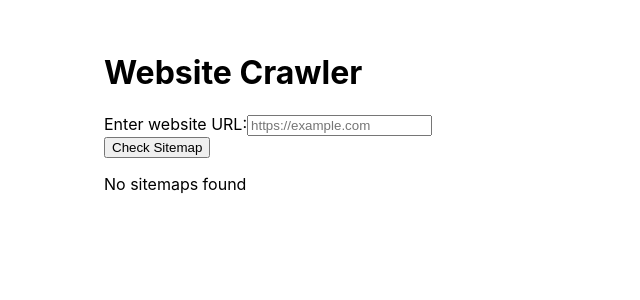
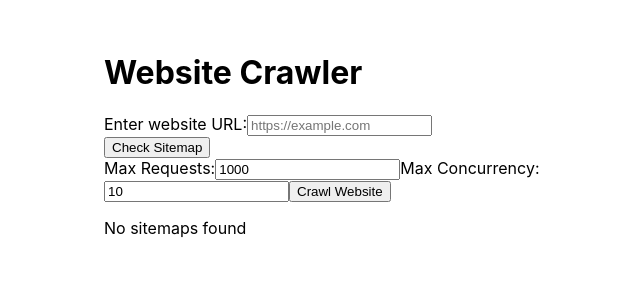
Before and after one commit to dsinger37/web-crawler-electron, a React (Vite) app: page / in a window 1280 px wide. Shown: the top 300 px of the page, without its empty margins (232-872 px from the left). Built offline with nearby package versions, Linux system fonts and the light colour scheme.

Commit message:
feat: add page counting by crawling a website
Add page counting by crawling the website. The number of pages and discovered urls are updated on the frontend in real time.

```diff
--- a/src/App.tsx
+++ b/src/App.tsx
@@ -1,10 +1,13 @@
 import { useState } from "react";
+import { CrawlButton } from "./components/CrawlButton";
 import { SitemapButton } from "./components/SitemapButton";
 import { WebsiteInput } from "./components/WebsiteInput";
 
 export const App = () => {
   const [websiteUrl, setWebsiteUrl] = useState("");
   const [sitemapPageCount, setSitemapPageCount] = useState<number | null>(null);
+  const [crawledPageCount, setCrawledPageCount] = useState<number | null>(null);
+  const [discoveredUrlCount, setDiscoveredUrlCount] = useState<number | null>(null);
 
   const handleWebsiteInputChange = (url: string) => {
     setWebsiteUrl(url);
@@ -14,12 +17,26 @@ export const App = () => {
     setSitemapPageCount(pageCount);
   };
 
+  const handleCrawlComplete = (pageCount: number, discoveredUrlCount: number, crawledUrls: string[]) => {
+    setCrawledPageCount(pageCount);
+    setDiscoveredUrlCount(discoveredUrlCount);
+    console.log("Crawled Urls", crawledUrls);
+  };
+
+  const onCrawlProgress = (pageCount: number, discoveredUrlCount: number) => {
+    setCrawledPageCount(pageCount);
+    setDiscoveredUrlCount(discoveredUrlCount);
+  };
+
   return (
     <div>
       <h1>Website Crawler</h1>
       <WebsiteInput value={websiteUrl} onChange={handleWebsiteInputChange} />
       <SitemapButton websiteUrl={websiteUrl} onSitemapParsed={handleSitemapParsed} />
+      <CrawlButton websiteUrl={websiteUrl} onCrawlComplete={handleCrawlComplete} onCrawlProgress={onCrawlProgress} />
       {sitemapPageCount !== null ? <p>Pages found in sitemap: {sitemapPageCount}</p> : <p>No sitemaps found</p>}
+      {crawledPageCount !== null ? <p>Pages crawled: {crawledPageCount}</p> : null}
+      {discoveredUrlCount !== null ? <p>URLs discovered: {discoveredUrlCount}</p> : null}
     </div>
   );
 };
--- /dev/null
+++ b/src/components/CrawlButton.tsx
@@ -0,0 +1,35 @@
+import { useState } from "react";
+
+interface CrawlButtonProps {
+  websiteUrl: string;
+  onCrawlProgress: (pageCount: number, discoveredUrlCount: number) => void;
+  onCrawlComplete: (pageCount: number, discoveredUrlCount: number, crawledUrls: string[]) => void;
+}
+
+export const CrawlButton = ({ websiteUrl, onCrawlProgress, onCrawlComplete }: CrawlButtonProps) => {
+  const [maxRequests, setMaxRequests] = useState(1000);
+  const [maxConcurrency, setMaxConcurrency] = useState(10);
+
+  const handleClick = async () => {
+    window.electronApi.on("crawl-progress", (event, pageCount: number, discoveredUrlCount: number) => {
+      onCrawlProgress(pageCount, discoveredUrlCount);
+    });
+
+    const { pageCount, discoveredUrlCount, crawledUrls } = await window.electronApi.invoke("crawl-website", websiteUrl, maxRequests, maxConcurrency);
+    onCrawlComplete(pageCount, discoveredUrlCount, crawledUrls);
+  };
+
+  return (
+    <div>
+      <label>
+        Max Requests:
+        <input type="number" value={maxRequests} onChange={(e) => setMaxRequests(Number(e.target.value))} />
+      </label>
+      <label>
+        Max Concurrency:
+        <input type="number" value={maxConcurrency} onChange={(e) => setMaxConcurrency(Number(e.target.value))} />
+      </label>
+      <button onClick={handleClick}>Crawl Website</button>
+    </div>
+  );
+};
--- a/src/electronApi.d.ts
+++ b/src/electronApi.d.ts
@@ -3,6 +3,7 @@ declare global {
     electronApi: {
       // eslint-disable-next-line @typescript-eslint/no-explicit-any -- This is a generic function that can take any arguments
       invoke: (channel: string, ...args: any) => Promise<any>;
+      on: (channel: string, listener: (event: Electron.IpcRendererEvent, ...args: any[]) => void) => void;
     };
   }
 }
--- a/src/preload.ts
+++ b/src/preload.ts
@@ -12,4 +12,5 @@ import { contextBridge, ipcRenderer } from "electron";
 contextBridge.exposeInMainWorld("electronApi", {
   // eslint-disable-next-line @typescript-eslint/no-explicit-any -- This is a generic function that can take any arguments
   invoke: (channel: string, ...args: any) => ipcRenderer.invoke(channel, ...args),
+  on: (channel: string, listener: (event: Electron.IpcRendererEvent, ...args: any[]) => void) => ipcRenderer.on(channel, listener),
 });
```
Also changed, not shown: src/main.ts (+39 -1 lines), 1 other file (tests, documents, lock files or other folders).
